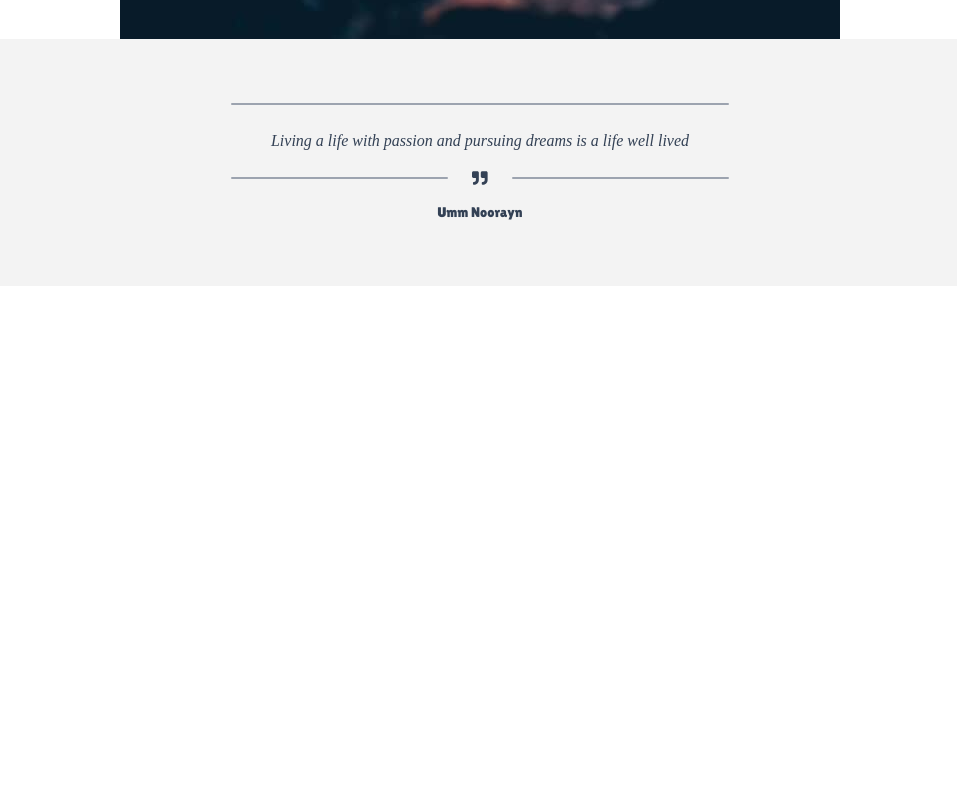
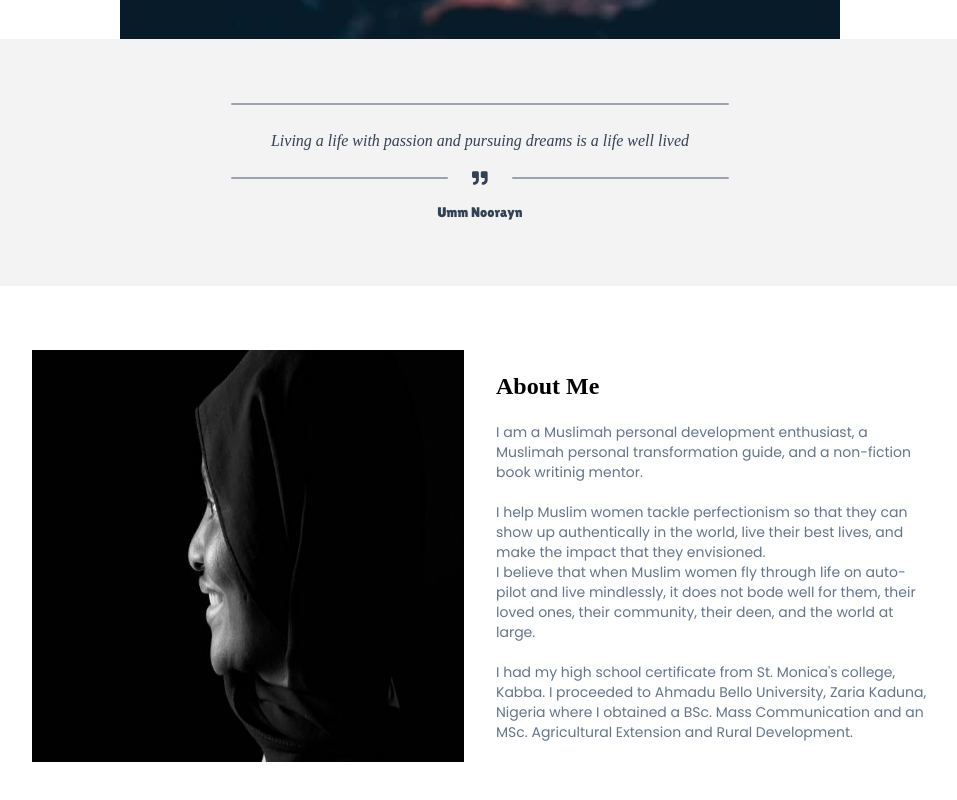
Before and after one commit to Mahmud1087/portfolio-projects, a React (Vite) app in the folder author_portfolio/: page / in a window 1280 px wide. Shown: the part 761-1561 px from the top of the page, without its empty margins (160-1117 px from the left). Before the commit the page ends 1047 px from the top, so only its background shows below. Built offline with nearby package versions, Linux system fonts and the light colour scheme; a web font is replaced by a local one.

Commit message:
added a container class and the about me section

```diff
--- a/author_portfolio/src/App.jsx
+++ b/author_portfolio/src/App.jsx
@@ -1,9 +1,11 @@
+import AboutMe from './components/AboutMe';
 import Header from './components/Header';
 
 function App() {
   return (
     <>
       <Header />
+      <AboutMe />
     </>
   );
 }
--- a/author_portfolio/src/components/AboutMe.jsx
+++ b/author_portfolio/src/components/AboutMe.jsx
@@ -1,4 +1,39 @@
+import img from '../assets/reviewImg2.jpg';
+// import img from '../assets/frontCover.jpg'
+
 const AboutMe = () => {
-  return <div>AboutMe</div>;
+  return (
+    <section id='aboutme'>
+      <article className='container flex gap-8'>
+        <div className='w-1/2'>
+          <img src={img} alt='About me image' className='w-full h-full' />
+        </div>
+        <div className='w-1/2 flex flex-col justify-center gap-5 font-poppins text-sm text-slate-500 py-5'>
+          <h1 className=' font-chelsea font-bold text-2xl text-black'>
+            About Me
+          </h1>
+          <p>
+            I am a Muslimah personal development enthusiast, a Muslimah personal
+            transformation guide, and a non-fiction book writinig mentor.
+          </p>
+
+          <p>
+            I help Muslim women tackle perfectionism so that they can show up
+            authentically in the world, live their best lives, and make the
+            impact that they envisioned. <br />I believe that when Muslim women
+            fly through life on auto-pilot and live mindlessly, it does not bode
+            well for them, their loved ones, their community, their deen, and
+            the world at large.
+          </p>
+          <p>
+            I had my high school certificate from St. Monica's college, Kabba. I
+            proceeded to Ahmadu Bello University, Zaria Kaduna, Nigeria where I
+            obtained a BSc. Mass Communication and an MSc. Agricultural
+            Extension and Rural Development.
+          </p>
+        </div>
+      </article>
+    </section>
+  );
 };
 export default AboutMe;
--- a/author_portfolio/src/index.css
+++ b/author_portfolio/src/index.css
@@ -6,3 +6,9 @@ body {
   font-family: 'Lato', sans-serif;
   /* background-color: black; */
 }
+
+.container {
+  width: 70vw;
+  margin: auto;
+  padding: 4rem 0;
+}
```
